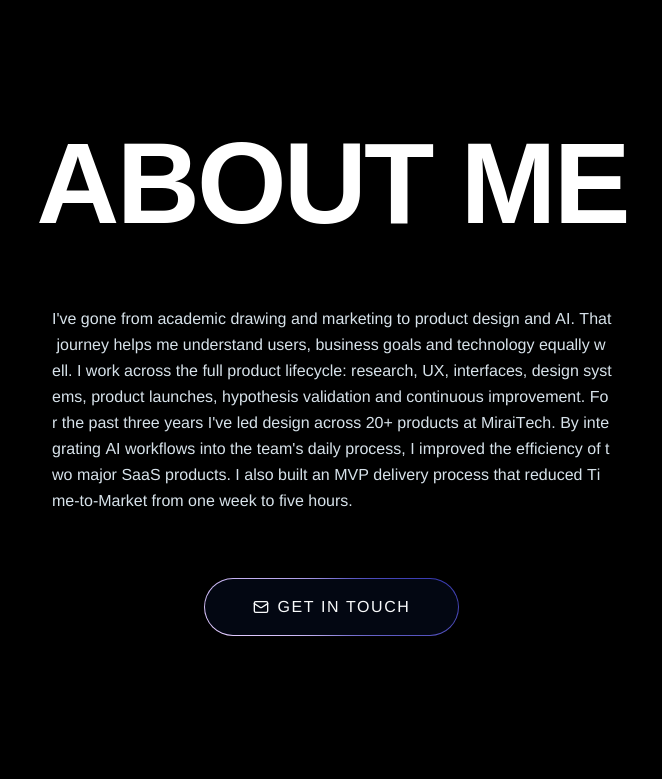
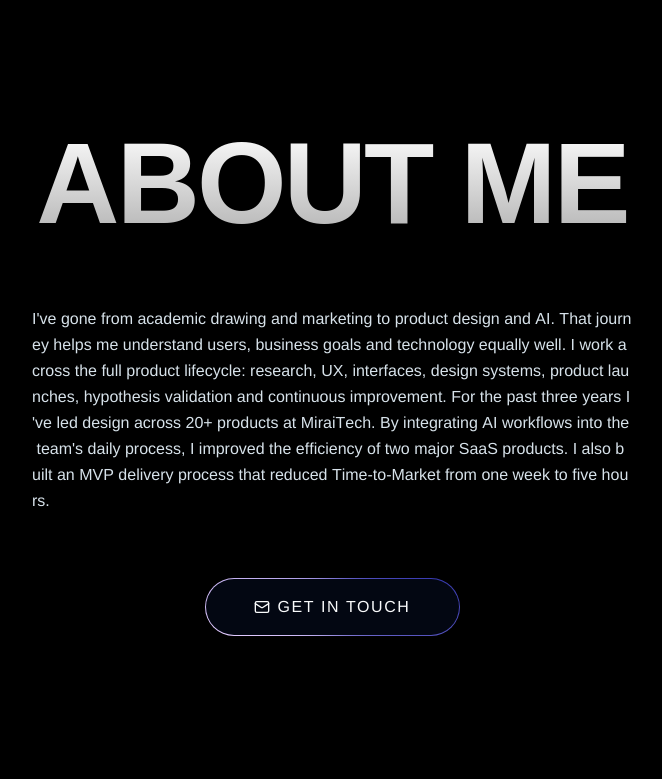
Before and after one commit to olezhapth2/PRODUCT-DESIGNER, a React (Vite) app: page / in a window 1280 px wide. Shown: the part 1460-2239 px from the top of the page, without its empty margins (308-970 px from the left). Built offline with nearby package versions, Linux system fonts and the light colour scheme; a web font is replaced by a local one.

Commit message:
fix: heading scale uses container width minus padding, add gradient text, widen about/footer text blocks

```diff
--- a/src/components/AboutSection.tsx
+++ b/src/components/AboutSection.tsx
@@ -17,7 +17,7 @@ export default function AboutSection() {
 
         <AnimatedText
           text={t.aboutText}
-          className="text-[#D7E2EA] font-medium text-center leading-relaxed max-w-[560px] flex flex-wrap"
+          className="text-[#D7E2EA] font-medium text-center leading-relaxed max-w-[600px] flex flex-wrap"
         />
 
         <div className="flex flex-col items-center gap-16 sm:gap-20 md:gap-24">
--- a/src/components/FooterSection.tsx
+++ b/src/components/FooterSection.tsx
@@ -54,7 +54,7 @@ export default function FooterSection() {
       <div className="max-w-5xl mx-auto flex flex-col items-center gap-12 px-5">
 
         <FadeIn delay={0.2}>
-          <p className="text-[#D7E2EA]/60 text-center max-w-md text-sm sm:text-base leading-relaxed">
+          <p className="text-[#D7E2EA]/60 text-center max-w-lg text-sm sm:text-base leading-relaxed">
             {t.footerDesc}
           </p>
         </FadeIn>
--- a/src/components/HeroSection.tsx
+++ b/src/components/HeroSection.tsx
@@ -21,12 +21,14 @@ export default function HeroSection() {
   useEffect(() => {
     const fit = () => {
       const text = textRef.current;
-      if (!text) return;
+      const container = headingRef.current;
+      if (!text || !container) return;
       text.style.fontSize = '10vw';
       requestAnimationFrame(() => {
         const textWidth = text.scrollWidth;
         if (textWidth > 0) {
-          const targetVw = 14.3 * (window.innerWidth / textWidth);
+          const availableWidth = container.clientWidth - 40;
+          const targetVw = 10 * (availableWidth / textWidth);
           setFontSize(`${targetVw}vw`);
         }
       });
--- a/src/index.css
+++ b/src/index.css
@@ -20,7 +20,10 @@ html, body, #root {
 
 .hero-heading {
   font-family: 'Dela Gothic One', sans-serif;
-  color: #ffffff;
+  background: linear-gradient(180deg, #ffffff 0%, #b0b0b0 100%);
+  -webkit-background-clip: text;
+  background-clip: text;
+  -webkit-text-fill-color: transparent;
 }
 
 .hero-canvas-wrap {
```
